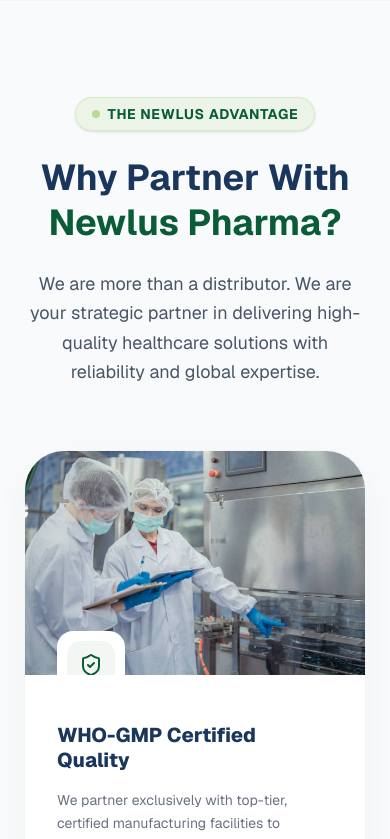
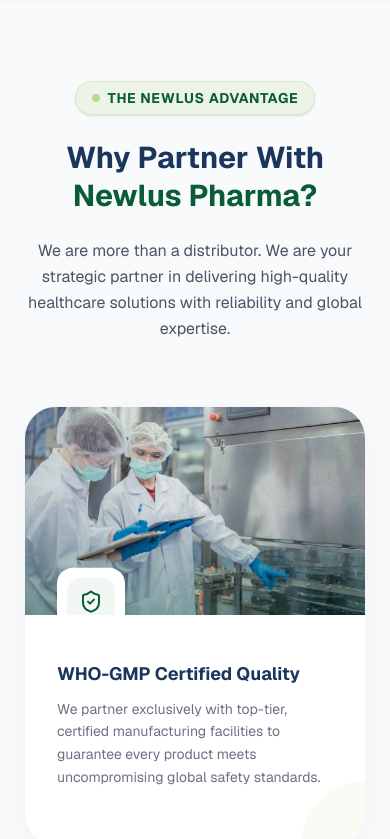
Before and after one commit to Gautam-Singh-Rathore/Newlus-Pharma, a Next.js app: page / in a window 390 px wide. Shown: the part 7720-8559 px from the top of the page. Built offline with nearby package versions, Linux system fonts and the light colour scheme.

Commit message:
Fix: Animation for small screen

```diff
--- a/components/sections/why-choose-us.tsx
+++ b/components/sections/why-choose-us.tsx
@@ -1,8 +1,167 @@
+// 'use client';
+
+// import Image from 'next/image';
+// import { motion } from 'framer-motion';
+// import { ShieldCheck, PackageCheck, Globe2, TrendingUp, ArrowUpRight } from 'lucide-react';
+
+// const reasons = [
+//   {
+//     icon: ShieldCheck,
+//     title: 'WHO-GMP Certified Quality',
+//     description: 'We partner exclusively with top-tier, certified manufacturing facilities to guarantee every product meets uncompromising global safety standards.',
+//     image: '/why-1.jpg',
+//   },
+//   {
+//     icon: PackageCheck,
+//     title: 'Unbroken Supply Chain',
+//     description: 'Our robust logistics network ensures temperature-controlled, timely, and secure delivery of pharmaceuticals from factory to healthcare providers.',
+//     image: '/why-2.jpg',
+//   },
+//   {
+//     icon: Globe2,
+//     title: 'Strict Regulatory Compliance',
+//     description: 'Expert regulatory teams manage comprehensive compliance, ensuring seamless distribution across diverse international markets.',
+//     image: '/why-3.jpg',
+//   },
+//   {
+//     icon: TrendingUp,
+//     title: 'Strategic Brand Growth',
+//     description: 'Beyond distribution, we provide data-driven marketing strategies to establish market dominance and build long-term brand trust.',
+//     image: '/why-4.jpg',
+//   },
+// ];
+
+// const containerVariants = {
+//   hidden: { opacity: 0 },
+//   visible: {
+//     opacity: 1,
+//     transition: { staggerChildren: 0.2 },
+//   },
+// };
+
+// const cardVariants = {
+//   hidden: { opacity: 0, y: 40 },
+//   visible: {
+//     opacity: 1,
+//     y: 0,
+//     transition: { duration: 0.8, ease: [0.22, 1, 0.36, 1] }
+//   },
+// };
+
+// export function WhyChooseUs() {
+//   return (
+//     <section
+//       id="why-choose"
+//       className="py-24 lg:py-32 bg-[#F8FAFC] border-t border-gray-100 relative overflow-hidden"
+//     >
+//       {/* Decorative background element */}
+//       <div className="absolute -bottom-24 -left-24 w-96 h-96 bg-[#0A5C36]/5 rounded-full blur-[120px] pointer-events-none" />
+
+//       <div className="max-w-[1536px] mx-auto px-6 md:px-12 xl:px-24 relative z-10">
+
+//         {/* Section Header */}
+//         <motion.div
+//           initial={{ opacity: 0, y: 20 }}
+//           whileInView={{ opacity: 1, y: 0 }}
+//           viewport={{ once: true }}
+//           transition={{ duration: 0.8 }}
+//           className="text-center mb-16 lg:mb-24"
+//         >
+//           <div className="inline-flex items-center gap-2 px-4 py-1.5 rounded-full bg-[#8DC63F]/10 border border-[#8DC63F]/20 w-fit mx-auto mb-6 shadow-sm">
+//             <span className="w-2 h-2 rounded-full bg-[#8DC63F] animate-pulse"></span>
+//             <span className="text-sm font-bold text-[#0A5C36] uppercase tracking-wider">The Newlus Advantage</span>
+//           </div>
+
+//           <h2 className="text-4xl md:text-5xl font-bold text-[#1B365D] mb-6 leading-tight">
+//             Why Partner With <span className="text-[#0A5C36]">Newlus Pharma?</span>
+//           </h2>
+
+//           <p className="text-lg text-gray-600 max-w-2xl mx-auto leading-relaxed">
+//             We are more than a distributor. We are your strategic partner in delivering high-quality healthcare solutions with reliability and global expertise.
+//           </p>
+//         </motion.div>
+
+//         {/* Image-Rich Grid Layout */}
+//         <motion.div
+//           variants={containerVariants}
+//           initial="hidden"
+//           whileInView="visible"
+//           viewport={{ once: true, margin: "-50px" }}
+//           className="grid grid-cols-1 md:grid-cols-2 lg:grid-cols-4 gap-8"
+//         >
+//           {reasons.map((reason, index) => {
+//             const Icon = reason.icon;
+//             return (
+//               <motion.div
+//                 key={index}
+//                 variants={cardVariants}
+//                 whileHover={{ y: -12 }}
+//                 whileTap={{ scale: 0.98 }}
+//                 className="group bg-white rounded-[2.5rem] border border-gray-100 shadow-[0_10px_40px_rgba(0,0,0,0.03)] hover:shadow-[0_30px_60px_rgba(10,92,54,0.15)] transition-all duration-500 overflow-hidden flex flex-col h-full"
+//               >
+//                 {/* Top Image Section */}
+//                 <div className="relative w-full h-56 sm:h-64 lg:h-52 xl:h-64 overflow-hidden">
+//                   <motion.div
+//                     whileHover={{ scale: 1.15 }}
+//                     transition={{ duration: 1.5, ease: "easeOut" }}
+//                     className="w-full h-full"
+//                   >
+//                     <Image
+//                       src={reason.image}
+//                       alt={reason.title}
+//                       fill
+//                       className="object-cover"
+//                     />
+//                   </motion.div>
+
+//                   {/* Color Overlay on Hover */}
+//                   <div className="absolute inset-0 bg-gradient-to-t from-[#0A5C36]/60 to-transparent opacity-0 group-hover:opacity-100 transition-opacity duration-500" />
+
+//                   {/* Floating Icon with Spring Animation */}
+//                   <motion.div
+//                     initial={{ y: 20 }}
+//                     whileInView={{ y: 0 }}
+//                     className="absolute -bottom-6 left-8 bg-white p-2.5 rounded-2xl shadow-xl z-20"
+//                   >
+//                     <div className="w-12 h-12 bg-[#0A5C36]/5 rounded-xl flex items-center justify-center group-hover:bg-[#0A5C36] transition-all duration-500 group-hover:rotate-[360deg]">
+//                       <Icon className="w-6 h-6 text-[#0A5C36] group-hover:text-white transition-colors duration-500" />
+//                     </div>
+//                   </motion.div>
+//                 </div>
+
+//                 {/* Bottom Text Content */}
+//                 <div className="p-8 pt-12 flex flex-col flex-grow relative">
+//                   <h3 className="text-xl font-extrabold text-[#1B365D] mb-4 group-hover:text-[#0A5C36] transition-colors leading-tight">
+//                     {reason.title}
+//                   </h3>
+//                   <p className="text-gray-500 leading-relaxed text-sm mb-6 flex-grow">
+//                     {reason.description}
+//                   </p>
+
+//                   {/* Subtle Interaction Hint */}
+//                   {/* <div className="flex items-center gap-2 text-[#0A5C36] font-bold text-xs uppercase tracking-widest opacity-0 group-hover:opacity-100 transition-all duration-500 translate-y-2 group-hover:translate-y-0">
+//                     Learn Strategy <ArrowUpRight className="w-4 h-4" />
+//                   </div> */}
+
+//                   {/* Animated Corner Background (only visible on hover) */}
+//                   <div className="absolute bottom-0 right-0 w-24 h-24 bg-[#8DC63F]/5 rounded-tl-[100px] translate-y-12 translate-x-12 group-hover:translate-y-0 group-hover:translate-x-0 transition-transform duration-700" />
+//                 </div>
+//               </motion.div>
+//             );
+//           })}
+//         </motion.div>
+
+//       </div>
+//     </section>
+//   );
+// }
+
+
 'use client';
 
 import Image from 'next/image';
 import { motion } from 'framer-motion';
-import { ShieldCheck, PackageCheck, Globe2, TrendingUp, ArrowUpRight } from 'lucide-react';
+import { ShieldCheck, PackageCheck, Globe2, TrendingUp, ArrowRight } from 'lucide-react';
 
 const reasons = [
   {
@@ -31,28 +190,11 @@ const reasons = [
   },
 ];
 
-const containerVariants = {
-  hidden: { opacity: 0 },
-  visible: {
-    opacity: 1,
-    transition: { staggerChildren: 0.2 },
-  },
-};
-
-const cardVariants = {
-  hidden: { opacity: 0, y: 40 },
-  visible: {
-    opacity: 1,
-    y: 0,
-    transition: { duration: 0.8, ease: [0.22, 1, 0.36, 1] }
-  },
-};
-
 export function WhyChooseUs() {
   return (
     <section
       id="why-choose"
-      className="py-24 lg:py-32 bg-[#F8FAFC] border-t border-gray-100 relative overflow-hidden"
+      className="py-20 lg:py-32 bg-[#F8FAFC] border-t border-gray-100 relative overflow-hidden"
     >
       {/* Decorative background element */}
       <div className="absolute -bottom-24 -left-24 w-96 h-96 bg-[#0A5C36]/5 rounded-full blur-[120px] pointer-events-none" />
@@ -64,7 +206,6 @@ export function WhyChooseUs() {
           initial={{ opacity: 0, y: 20 }}
           whileInView={{ opacity: 1, y: 0 }}
           viewport={{ once: true }}
-          transition={{ duration: 0.8 }}
           className="text-center mb-16 lg:mb-24"
         >
           <div className="inline-flex items-center gap-2 px-4 py-1.5 rounded-full bg-[#8DC63F]/10 border border-[#8DC63F]/20 w-fit mx-auto mb-6 shadow-sm">
@@ -72,38 +213,35 @@ export function WhyChooseUs() {
             <span className="text-sm font-bold text-[#0A5C36] uppercase tracking-wider">The Newlus Advantage</span>
           </div>
 
-          <h2 className="text-4xl md:text-5xl font-bold text-[#1B365D] mb-6 leading-tight">
+          <h2 className="text-3xl md:text-5xl font-bold text-[#1B365D] mb-6 leading-tight">
             Why Partner With <span className="text-[#0A5C36]">Newlus Pharma?</span>
           </h2>
 
-          <p className="text-lg text-gray-600 max-w-2xl mx-auto leading-relaxed">
+          <p className="text-base md:text-lg text-gray-600 max-w-2xl mx-auto leading-relaxed">
             We are more than a distributor. We are your strategic partner in delivering high-quality healthcare solutions with reliability and global expertise.
           </p>
         </motion.div>
 
-        {/* Image-Rich Grid Layout */}
-        <motion.div
-          variants={containerVariants}
-          initial="hidden"
-          whileInView="visible"
-          viewport={{ once: true, margin: "-50px" }}
-          className="grid grid-cols-1 md:grid-cols-2 lg:grid-cols-4 gap-8"
-        >
+        {/* Grid Layout */}
+        <div className="grid grid-cols-1 md:grid-cols-2 lg:grid-cols-4 gap-8">
           {reasons.map((reason, index) => {
             const Icon = reason.icon;
             return (
               <motion.div
                 key={index}
-                variants={cardVariants}
-                whileHover={{ y: -12 }}
-                whileTap={{ scale: 0.98 }}
-                className="group bg-white rounded-[2.5rem] border border-gray-100 shadow-[0_10px_40px_rgba(0,0,0,0.03)] hover:shadow-[0_30px_60px_rgba(10,92,54,0.15)] transition-all duration-500 overflow-hidden flex flex-col h-full"
+                initial={{ opacity: 0, y: 30 }}
+                whileInView={{ opacity: 1, y: 0 }}
+                viewport={{ once: true, margin: "-50px" }}
+                transition={{ delay: index * 0.1, duration: 0.7 }}
+                whileTap={{ scale: 0.97 }} // Haptic feedback for mobile
+                className="group bg-white rounded-[2rem] border border-gray-100 shadow-[0_10px_40px_rgba(0,0,0,0.03)] hover:shadow-[0_30px_60px_rgba(10,92,54,0.12)] transition-all duration-500 overflow-hidden flex flex-col h-full"
               >
                 {/* Top Image Section */}
-                <div className="relative w-full h-56 sm:h-64 lg:h-52 xl:h-64 overflow-hidden">
+                <div className="relative w-full h-52 sm:h-64 lg:h-48 xl:h-64 overflow-hidden">
+                  {/* MOBILE FIX: Zoom triggers on Scroll (whileInView) instead of just Hover */}
                   <motion.div
-                    whileHover={{ scale: 1.15 }}
-                    transition={{ duration: 1.5, ease: "easeOut" }}
+                    whileInView={{ scale: [1, 1.05] }}
+                    transition={{ duration: 2, ease: "easeOut" }}
                     className="w-full h-full"
                   >
                     <Image
@@ -114,43 +252,45 @@ export function WhyChooseUs() {
                     />
                   </motion.div>
 
-                  {/* Color Overlay on Hover */}
-                  <div className="absolute inset-0 bg-gradient-to-t from-[#0A5C36]/60 to-transparent opacity-0 group-hover:opacity-100 transition-opacity duration-500" />
+                  {/* Subtle persistent overlay for mobile depth */}
+                  <div className="absolute inset-0 bg-gradient-to-t from-[#0A5C36]/40 via-transparent to-transparent opacity-60 lg:opacity-0 lg:group-hover:opacity-100 transition-opacity duration-500" />
 
-                  {/* Floating Icon with Spring Animation */}
+                  {/* Floating Icon with continuous floating animation for mobile */}
                   <motion.div
-                    initial={{ y: 20 }}
-                    whileInView={{ y: 0 }}
+                    animate={{ y: [0, -5, 0] }}
+                    transition={{ duration: 4, repeat: Infinity, ease: "easeInOut" }}
                     className="absolute -bottom-6 left-8 bg-white p-2.5 rounded-2xl shadow-xl z-20"
                   >
-                    <div className="w-12 h-12 bg-[#0A5C36]/5 rounded-xl flex items-center justify-center group-hover:bg-[#0A5C36] transition-all duration-500 group-hover:rotate-[360deg]">
+                    <motion.div
+                      whileInView={{ rotate: [0, 10, 0] }} // Gentle wiggle on scroll
+                      className="w-12 h-12 bg-[#0A5C36]/5 rounded-xl flex items-center justify-center group-hover:bg-[#0A5C36] transition-all duration-500 lg:group-hover:rotate-[360deg]"
+                    >
                       <Icon className="w-6 h-6 text-[#0A5C36] group-hover:text-white transition-colors duration-500" />
-                    </div>
+                    </motion.div>
                   </motion.div>
                 </div>
 
                 {/* Bottom Text Content */}
                 <div className="p-8 pt-12 flex flex-col flex-grow relative">
-                  <h3 className="text-xl font-extrabold text-[#1B365D] mb-4 group-hover:text-[#0A5C36] transition-colors leading-tight">
+                  <h3 className="text-lg font-bold text-[#1B365D] mb-3 group-hover:text-[#0A5C36] transition-colors leading-tight">
                     {reason.title}
                   </h3>
                   <p className="text-gray-500 leading-relaxed text-sm mb-6 flex-grow">
                     {reason.description}
                   </p>
 
-                  {/* Subtle Interaction Hint */}
-                  {/* <div className="flex items-center gap-2 text-[#0A5C36] font-bold text-xs uppercase tracking-widest opacity-0 group-hover:opacity-100 transition-all duration-500 translate-y-2 group-hover:translate-y-0">
-                    Learn Strategy <ArrowUpRight className="w-4 h-4" />
+                  {/* Visible Link for Mobile (Replaces hidden Learn Strategy) */}
+                  {/* <div className="flex items-center gap-2 text-[#0A5C36] font-bold text-xs uppercase tracking-widest group-hover:gap-3 transition-all duration-300">
+                    View Impact <ArrowRight className="w-4 h-4" />
                   </div> */}
 
-                  {/* Animated Corner Background (only visible on hover) */}
-                  <div className="absolute bottom-0 right-0 w-24 h-24 bg-[#8DC63F]/5 rounded-tl-[100px] translate-y-12 translate-x-12 group-hover:translate-y-0 group-hover:translate-x-0 transition-transform duration-700" />
+                  {/* Corner Accent: Slightly visible on mobile by default, expands on desktop hover */}
+                  <div className="absolute bottom-0 right-0 w-16 h-16 bg-[#8DC63F]/5 rounded-tl-[100px] lg:translate-y-12 lg:translate-x-12 lg:group-hover:translate-y-0 lg:group-hover:translate-x-0 transition-transform duration-700" />
                 </div>
               </motion.div>
             );
           })}
-        </motion.div>
-
+        </div>
       </div>
     </section>
   );
```
